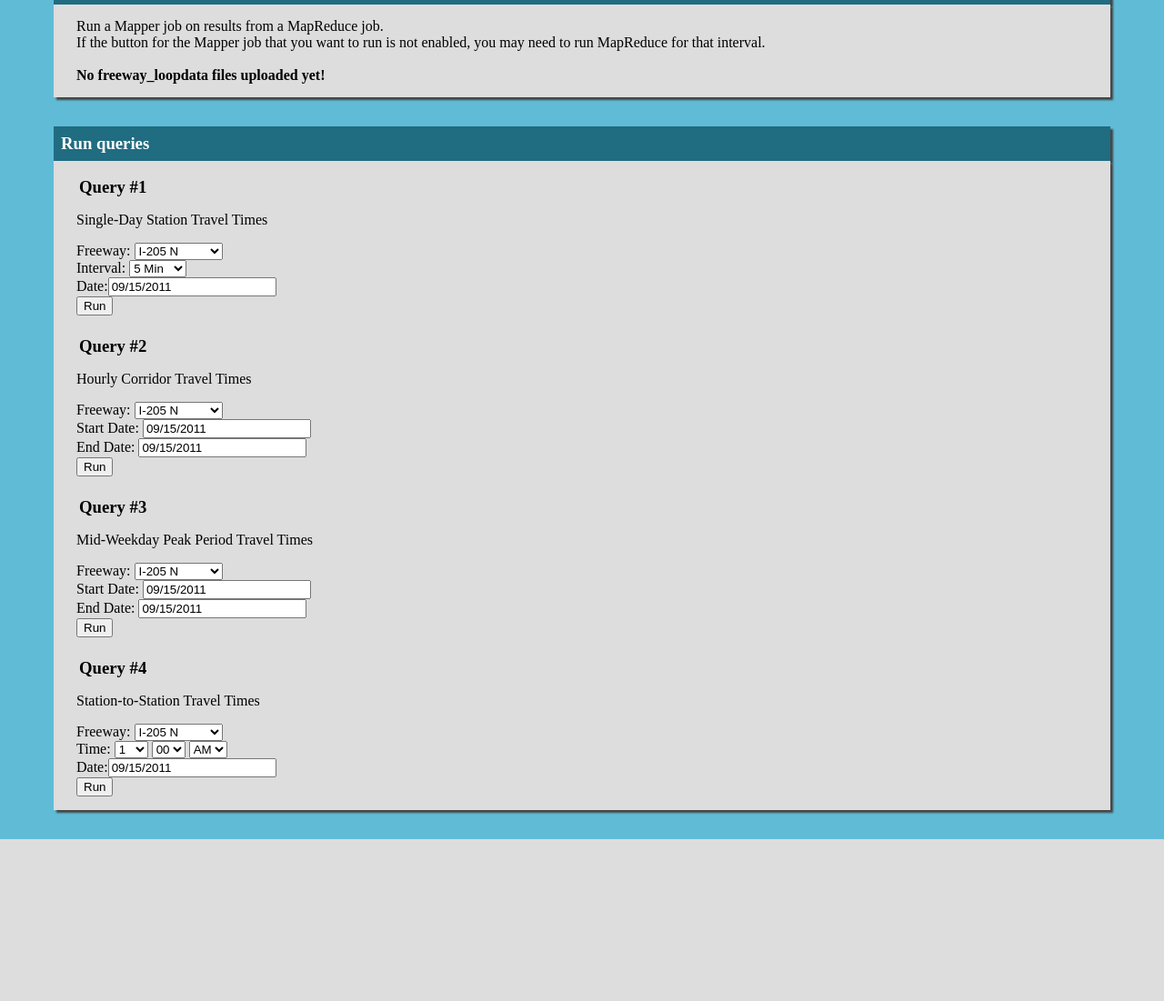
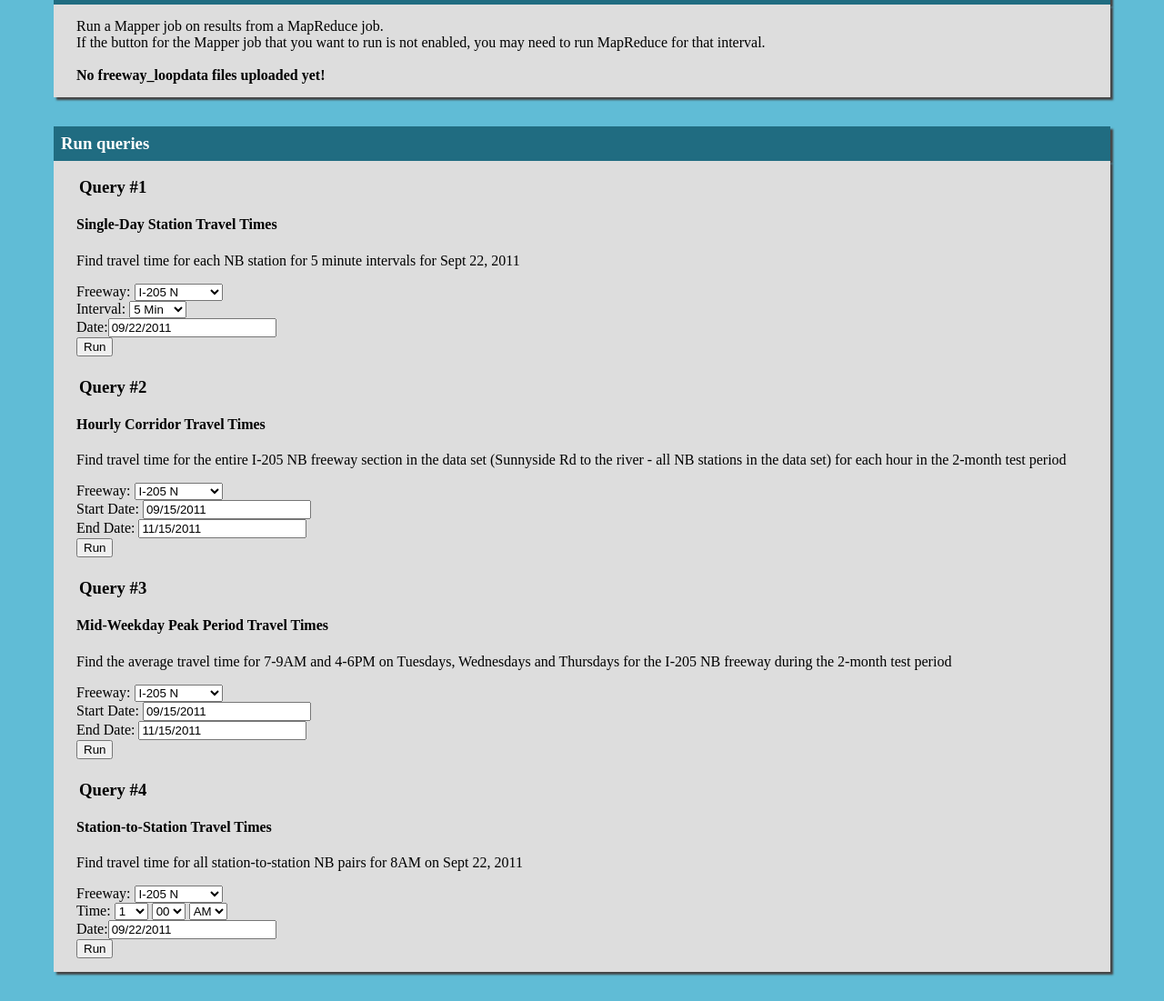
Before and after one commit to PSU-CloudData/psu-cloud-data, a Python web app: template templates/index.html in a window 1280 px wide. Shown: the part 841-1942 px from the top of the page at 91% size. Before the commit the page ends 1764 px from the top, so only its background shows below. Run offline with Jinja, Linux system fonts and the light colour scheme; the template is opened without the code that fills it, so the values that code supplies are empty; some libraries are stand-ins or nearby versions.

Commit message:
Set max values for date pickers; Added query details;

```diff
--- a/templates/index.html
+++ b/templates/index.html
@@ -292,19 +292,19 @@
 		<div class="section">
 			<script>
 				$(function() {
-				$( "#q1date" ).datepicker({ minDate: "09/15/2011"});
+				$( "#q1date" ).datepicker({ minDate: "09/22/2011", maxDate: "09/22/2011"});
 				$( "#q2sdate" ).datepicker({ minDate: "09/15/2011"});
 				$( "#q2edate" ).datepicker({ minDate: "09/15/2011"});
-				$( "#q3sdate" ).datepicker({ minDate: "09/15/2011", beforeShowDay: midweek});
-				$( "#q3edate" ).datepicker({ minDate: "09/15/2011", beforeShowDay: midweek});
-				$( "#q4date" ).datepicker({ minDate: "09/15/2011"});
+				$( "#q3sdate" ).datepicker({ minDate: "09/15/2011", maxDate: "11/15/2011", beforeShowDay: midweek});
+				$( "#q3edate" ).datepicker({ minDate: "09/15/2011", maxDate: "11/15/2011", beforeShowDay: midweek});
+				$( "#q4date" ).datepicker({ minDate: "09/22/2011", maxDate: "09/22/2011"});
 
 				$( "#q1date" ).datepicker('setDate', "09/15/2011");
 				$( "#q2sdate" ).datepicker('setDate', "09/15/2011");
-				$( "#q2edate" ).datepicker('setDate', "09/15/2011");
+				$( "#q2edate" ).datepicker('setDate', "11/15/2011");
 			    	$( "#q3sdate" ).datepicker('setDate', "09/15/2011");
-				$( "#q3edate" ).datepicker('setDate', "09/15/2011");
-				$( "#q4date" ).datepicker('setDate', "09/15/2011");
+				$( "#q3edate" ).datepicker('setDate', "11/15/2011");
+				$( "#q4date" ).datepicker('setDate', "09/22/2011");
 
 				});
                              	var mid = ["2","3","4"];
@@ -317,7 +317,8 @@
 			<!-- Query 1 -->
 			<div class="query">
 				<h3>Query #1</h3>
-				<p>Single-Day Station Travel Times</p>
+				<h4>Single-Day Station Travel Times</h4>
+				<p>Find travel time for each NB station for 5 minute intervals for Sept 22, 2011</p>
 				<form action="/Queryone" method="post">
 					Freeway:     <select name="q1freeway">
 							<optgroup label="I-205">
@@ -352,7 +353,8 @@
 				<!-- Query 2 -->
 			<div class="query">
 				<h3>Query #2</h3>
-				<p>Hourly Corridor Travel Times</p>
+				<h4>Hourly Corridor Travel Times</h4>
+				<p>Find travel time for the entire I-205 NB freeway section in the data set (Sunnyside Rd to the river - all NB stations in the data set) for each hour in the 2-month test period</p>
 				<form action="/Querytwo" method="post">
 					Freeway:     <select name="q2freeway">
 							<optgroup label="I-205">
@@ -382,7 +384,8 @@
 			<!-- Query 3 -->
 			<div class="query">
 				<h3>Query #3</h3>
-				<p>Mid-Weekday Peak Period Travel Times</p>
+				<h4>Mid-Weekday Peak Period Travel Times</h4>
+				<p>Find the average travel time for 7-9AM and 4-6PM on Tuesdays, Wednesdays and Thursdays for the I-205 NB freeway during the 2-month test period</p>
 				<form action="/Querythree " method="post">
 					Freeway:     <select name="q3freeway">
 							<optgroup label="I-205">
@@ -412,7 +415,8 @@
 			<!-- Query 4 -->
 			<div class="query">
 				<h3>Query #4</h3>
-				<p>Station-to-Station Travel Times</p>
+				<h4>Station-to-Station Travel Times</h4>
+				</p>Find travel time for all station-to-station NB pairs for 8AM on Sept 22, 2011</p>
 				<form action="/Queryfour" method="post">
 					Freeway:     <select name="q4freeway">
 							<optgroup label="I-205">
```
